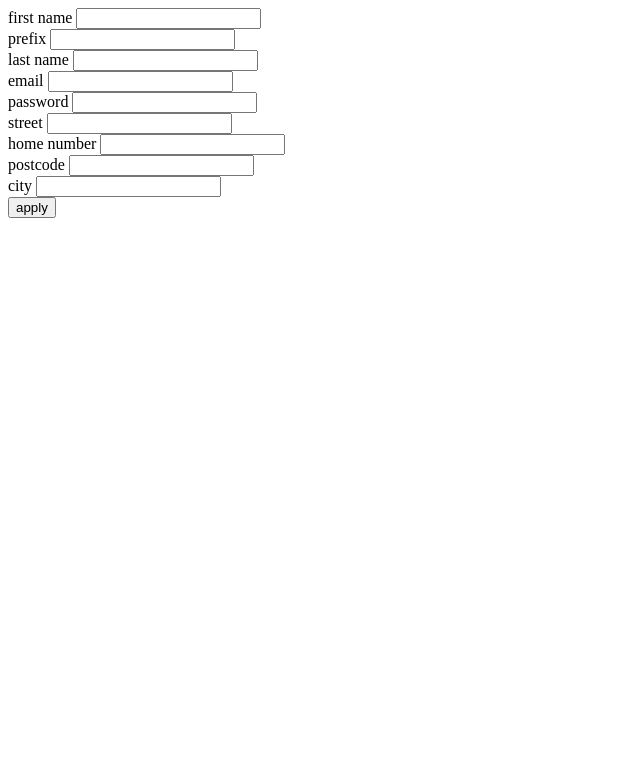
After one commit to wiljanverhoeven/NerdyGadgets, a PHP site: page /pages/register.php in a window 1280 px wide. The commit adds this page. Shown: the top 783 px of the page, without its empty margins (0-640 px from the left). Run offline with PHP 8.4, Linux system fonts and the light colour scheme.

Commit message:
sql updaten

```diff
--- a/index.php
+++ b/index.php
@@ -109,6 +109,7 @@
 
         <button type="submit" class="btn">login</button>
         <div class="register-login">
+            <a href="pages/register.php">register</a>
             <p>Dont't have a account?<a href="#" class="register-link"> Register</a></p>
         </div>
 
--- /dev/null
+++ b/pages/register.php
@@ -0,0 +1,38 @@
+<html>
+    <head>
+        <?php require '../dbconnect.php'; ?>
+
+    </head>
+    <body>
+        <form action="signup.php" method="post">
+            <label>first name</label>
+            <input type="text" id="Fname" value="">
+            </br>
+            <label>prefix</label>
+            <input type="text" id="prefix" value="">
+            </br>
+            <label>last name</label>
+            <input type="text" id="Lname" value="">
+            </br>
+            <label>email</label>
+            <input type="text" id="email" value="">
+            </br>
+            <label>password</label>
+            <input type="tetxt" id="password" value="">
+            </br>
+            <label>street</label>
+            <input type="text" id="street" value="">
+            </br>
+            <label>home number</label>
+            <input type="text" id="Number" value="">
+            </br>
+            <label>postcode</label>
+            <input type="text" id="Pcode" value="">
+            </br>
+            <label>city</label>
+            <input type="text" id="city" value="">
+            </br>
+            <input type="submit" class="apply" value="apply">
+        </form>
+    </body>
+</html>
```
Also changed, not shown: nerdygadgets.sql (+11 -12 lines), pages/signup.php (added).
